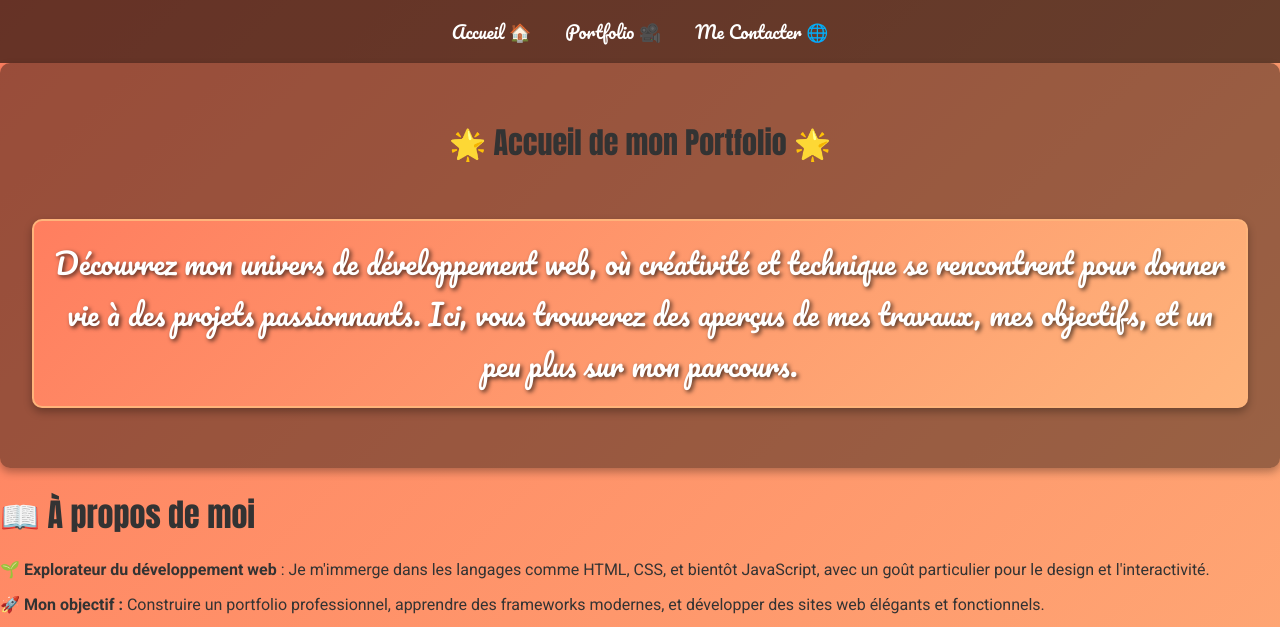
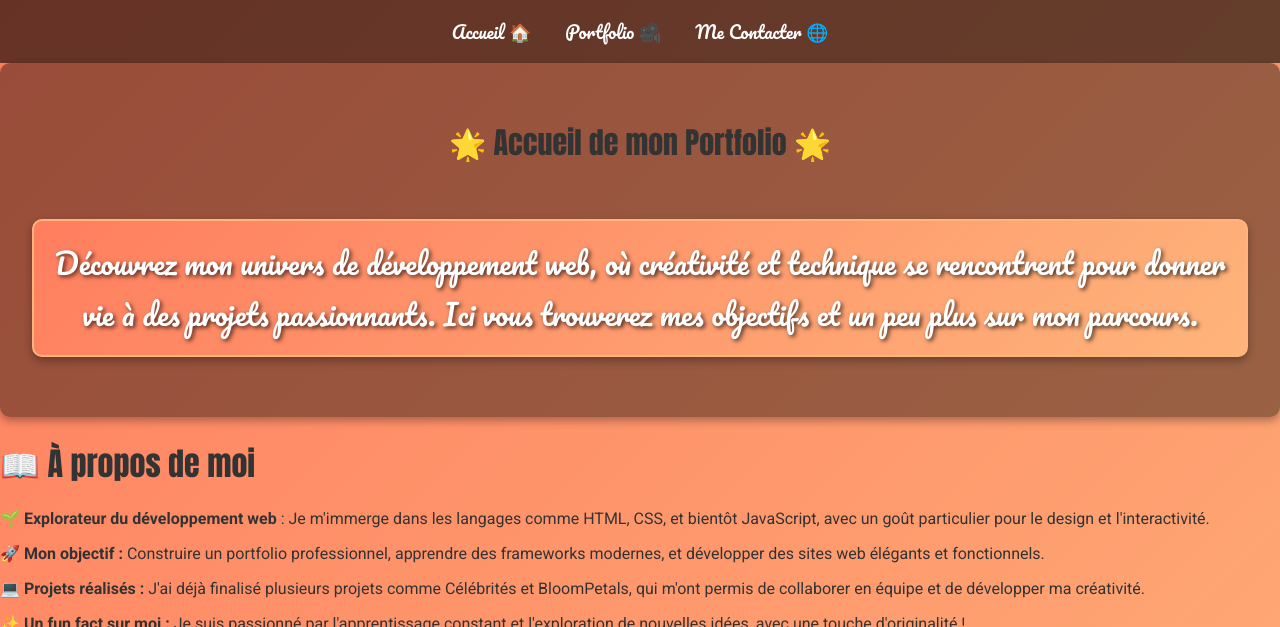
Before and after one commit to GianniSRT/GianniSRT.github.io, a plain HTML site: page index.html in a window 1280 px wide. Shown: the top 627 px of the page. Drawn offline with Linux system fonts and the light colour scheme.

Commit message:
Portfolio V7

```diff
--- a/index.html
+++ b/index.html
@@ -32,7 +32,7 @@
             <p class="introduction">
                 Découvrez mon univers de développement web, où créativité et technique se rencontrent pour donner vie à
                 des projets passionnants.
-                Ici, vous trouverez des aperçus de mes travaux, mes objectifs, et un peu plus sur mon parcours.
+                Ici vous trouverez mes objectifs et un peu plus sur mon parcours.
             </p>
         </section>
 
```
